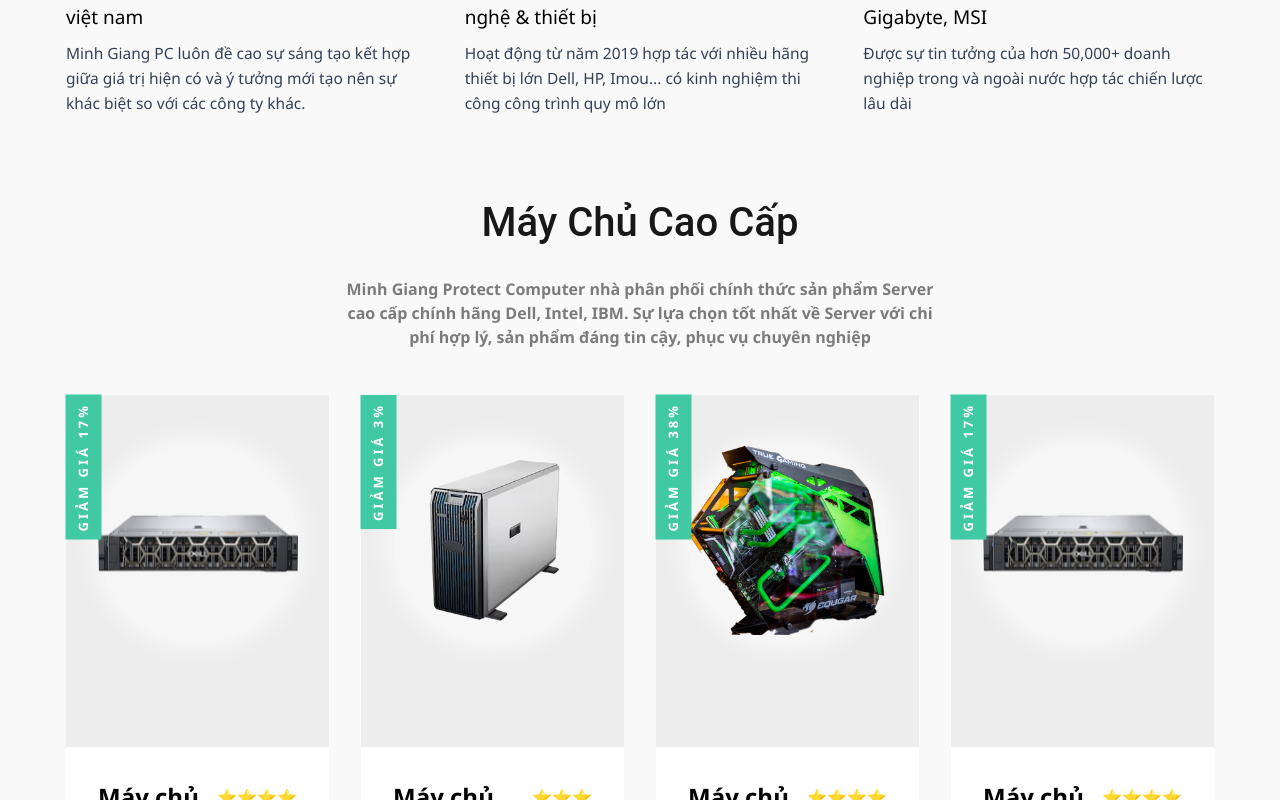
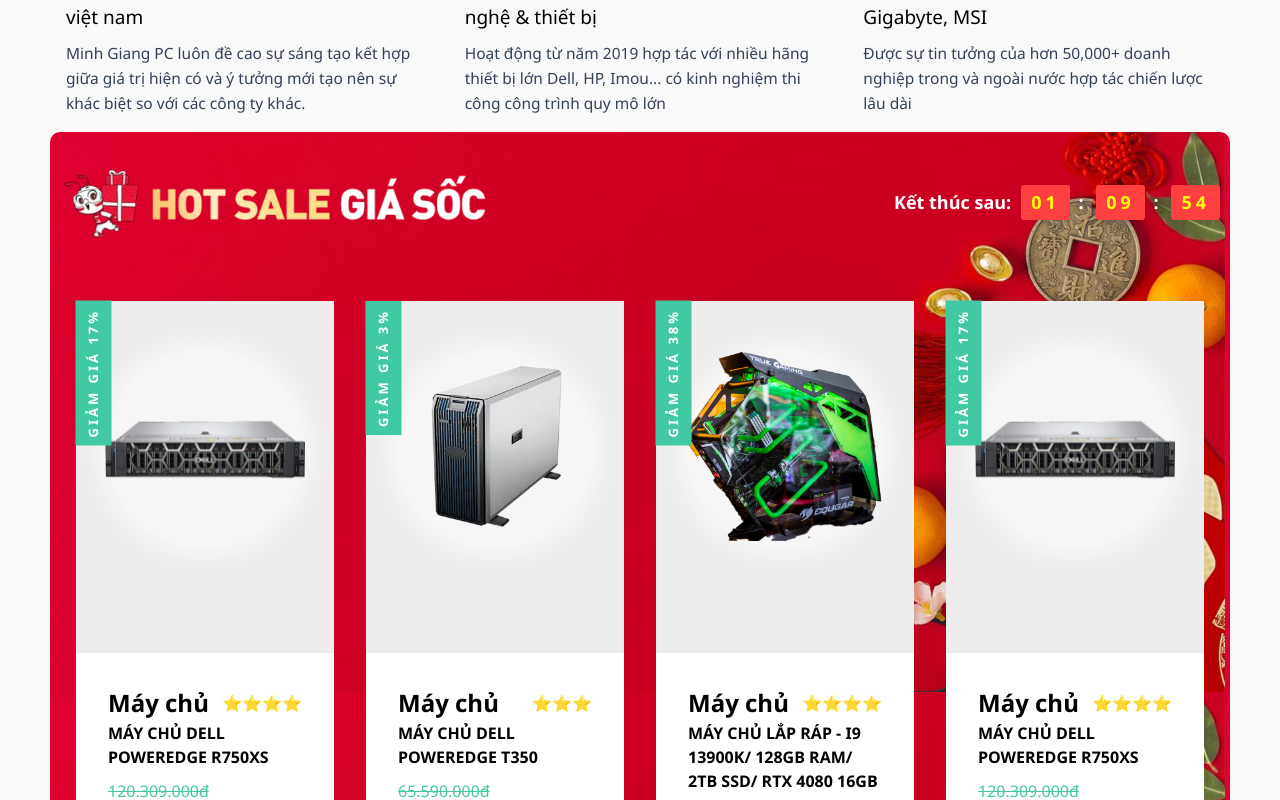
Before and after one commit to copecute/Thuc-Tap-Website-CongTyCongNghe, a React (Create React App) app: page / in a window 1280 px wide. Shown: the part 660-1460 px from the top of the page. Built offline with nearby package versions, Linux system fonts and the light colour scheme.

Commit message:
feat: add sale section on home

```diff
--- a/src/components/ProductsList/ProductsList.module.css
+++ b/src/components/ProductsList/ProductsList.module.css
@@ -1,14 +1,11 @@
-:root{
+:root {
     --white-light: rgba(255, 255, 255, 0.5);
     --alice-blue: #f8f9fa;
     --carribean-green: #40c9a2;
     --gray: #ededed;
 }
-.productImg img {
-        width: 100%;
-        display: block;
-}
-.HeadingTitle{
+
+.HeadingTitle {
     font-size: 2.5rem;
     font-weight: 500;
     text-align: center;
@@ -19,7 +16,7 @@
     text-transform: capitalize;
 }
 
-.textLight{
+.textLight {
     font-size: 1rem;
     font-weight: 600;
     line-height: 1.5;
@@ -28,24 +25,28 @@
 }
 
 /* product section */
-.products{
+.products {
     padding: 3.2rem 0;
 }
-.products .textLight{
+
+.products .textLight {
     text-align: center;
     width: 70%;
     margin: 0.9rem auto;
 }
-.product{
+
+.product {
     margin: 2rem;
     position: relative;
 }
-.productContent{
+
+.productContent {
     background: var(--gray);
     padding: 3rem 0.5rem 2rem 0.5rem;
     cursor: pointer;
 }
-.productImg{
+
+.productImg {
     background: var(--white-light);
     box-shadow: 0 0 20px 10px var(--white-light);
     width: 200px;
@@ -53,14 +54,25 @@
     margin: 0 auto;
     border-radius: 50%;
     transition: background 0.5s ease;
+    pointer-events: none;
+    -webkit-user-select: none;
+    user-select: none;
 }
-.productBtns{
+
+.productImg img {
+    width: 100%;
+    display: block;
+}
+
+.productBtns {
     text-align: center;
     margin-top: 1.4rem;
     opacity: 0;
     transition: opacity 0.6s ease;
 }
-.btnCart, .btnBuy{
+
+.btnCart,
+.btnBuy {
     display: table-cell;
     background: transparent;
     padding: 0.8rem 0;
@@ -72,33 +84,41 @@
     border: none;
     transition: all 0.6s ease;
 }
-.btnCart{
+
+.btnCart {
     background: var(--Giang-primary-color);
     color: white;
 }
-.btnCart:hover{
+
+.btnCart:hover {
     background: var(--Giang-primary-color-1);
 }
-.btnBuy{
+
+.btnBuy {
     background: white;
 }
-.btnBuy:hover{
+
+.btnBuy:hover {
     background: var(--Giang-primary-color-1);
     color: #fff;
 }
-.productInfo{
+
+.productInfo {
     background: white;
     padding: 2rem;
 }
-.productInfoTop{
+
+.productInfoTop {
     display: flex;
     justify-content: space-between;
     align-items: center;
 }
-.rating span{
+
+.rating span {
     color: var(--carribean-green);
 }
-.productName{
+
+.productName {
     color: black;
     display: block;
     text-decoration: none;
@@ -106,28 +126,35 @@
     text-transform: uppercase;
     font-weight: bold;
 }
-.productPrice{
+
+.productPrice {
     padding-top: 0.6rem;
     padding-right: 0.6rem;
     display: inline-block;
 }
-.productPrice:first-of-type{
+
+.productPrice:first-of-type {
     text-decoration: line-through;
     color: var(--carribean-green);
 }
-.productImg img{
+
+.productImg img {
     transition: transform 0.6s ease;
 }
-.product:hover .productImg img{
+
+.product:hover .productImg img {
     transform: scale(1.1);
 }
-.product:hover .productImg{
+
+.product:hover .productImg {
     background: var(--carribean-green);
 }
-.product:hover .productBtns{
+
+.product:hover .productBtns {
     opacity: 1;
 }
-.offInfo .smTitle{
+
+.offInfo .smTitle {
     background: var(--carribean-green);
     color: white;
     font-size: 13px;
@@ -152,21 +179,24 @@
 
 
 /* Media Queries */
-@media screen and (min-width: 800px){
-    .productItems{
+@media screen and (min-width: 800px) {
+    .productItems {
         display: grid;
         grid-template-columns: repeat(3, 1fr);
     }
 }
-@media screen and (min-width: 1200px){
-    .productItems{
+
+@media screen and (min-width: 1200px) {
+    .productItems {
         grid-template-columns: repeat(4, 1fr);
     }
-    .product{
+
+    .product {
         margin-right: 1rem;
         margin-left: 1rem;
     }
-    .products .textLight{
+
+    .products .textLight {
         width: 50%;
     }
 }
--- /dev/null
+++ b/src/components/ProductsList/Sale.js
@@ -0,0 +1,110 @@
+import React, { useState, useEffect, Fragment } from 'react';
+import clsx from 'clsx';
+import Product from './Product';
+import bgSale from '../../assets/images/bg-sale.jpg';
+import titleSale from '../../assets/images/title-sale.png';
+import Style from './ProductsList.module.css';
+import Styles from './Sale.module.css';
+
+function Sale() {
+  const [timeLeft, setTimeLeft] = useState(4200); // 70 phút = 70 * 60 giây
+
+  useEffect(() => {
+    const intervalId = setInterval(() => {
+      if (timeLeft > 0) {
+        setTimeLeft((prevTimeLeft) => prevTimeLeft - 1);
+      } else {
+        clearInterval(intervalId);
+        // Xử lý khi hết thời gian
+      }
+    }, 1000);
+
+    // Clear interval khi component unmount để tránh memory leak
+    return () => clearInterval(intervalId);
+  }, [timeLeft]);
+
+  // Format thời gian hiển thị
+  const hours = String(Math.floor(timeLeft / 3600)).padStart(2, '0');
+  const minutes = String(Math.floor((timeLeft % 3600) / 60)).padStart(2, '0');
+  const seconds = String(timeLeft % 60).padStart(2, '0');
+
+  return (
+    <Fragment>
+      <div
+        className={clsx(Styles.sale)}
+        style={{
+          backgroundImage: `url(${bgSale})`,
+        }}
+      >
+        <div className={clsx(Styles.title)}>
+          <h2>
+            <img src={titleSale} alt="Hot Sale giá sốc" />
+          </h2>
+          <div className={clsx(Styles.flexTime)}>
+            <div className={clsx(Styles.timerFlex)}>
+              Kết thúc sau:
+              <div className={clsx(Styles.timeIn)}>
+                <span>{hours}</span>
+                &nbsp;:&nbsp;
+                <span>{minutes}</span>
+                &nbsp;:&nbsp;
+                <span>{seconds}</span>
+              </div>
+            </div>
+          </div>
+        </div>
+        <div className={clsx(Style.productItems)}>
+          <Product
+            title="Máy chủ Dell PowerEdge R750XS"
+            oldPrice="120.309.000đ "
+            Price="100.309.000đ "
+            category="Máy chủ"
+            star="⭐⭐⭐⭐"
+            image1="/assets/images/products/server/product-1-1.png"
+            image2="/assets/images/products/server/product-1-1.png"
+            image3="/assets/images/products/server/product-1-1.png"
+            image4="/assets/images/products/server/product-1-1.png"
+          />
+
+          <Product
+            title="Máy chủ Dell PowerEdge T350"
+            oldPrice="65.590.000đ"
+            Price="63.690.000đ"
+            category="Máy chủ"
+            star="⭐⭐⭐"
+            image1="/assets/images/products/server/product-2-1.png"
+            image2="/assets/images/products/server/product-2-2.png"
+            image3="/assets/images/products/server/product-2-3.png"
+            image4="/assets/images/products/server/product-2-4.png"
+          />
+
+          <Product
+            title="Máy chủ lắp ráp - I9 13900K/ 128GB Ram/ 2TB SSD/ RTX 4080 16GB"
+            oldPrice="80.000.000đ "
+            Price="50.000.000đ "
+            category="Máy chủ"
+            star="⭐⭐⭐⭐"
+            image1="/assets/images/products/server/product-3-1.png"
+            image2="/assets/images/products/server/product-3-2.png"
+            image3="/assets/images/products/server/product-3-3.png"
+            image4="/assets/images/products/server/product-3-4.png"
+          />
+
+          <Product
+            title="Máy chủ Dell PowerEdge R750XS"
+            oldPrice="120.309.000đ "
+            Price="100.309.000đ "
+            category="Máy chủ"
+            star="⭐⭐⭐⭐"
+            image1="/assets/images/products/server/product-1-1.png"
+            image2="/assets/images/products/server/product-1-1.png"
+            image3="/assets/images/products/server/product-1-1.png"
+            image4="/assets/images/products/server/product-1-1.png"
+          />
+        </div>
+      </div>
+    </Fragment>
+  );
+}
+
+export default Sale;
--- /dev/null
+++ b/src/components/ProductsList/Sale.module.css
@@ -0,0 +1,77 @@
+.sale {
+    padding: 35px 10px 80px;
+    border-radius: 10px;
+    box-sizing: border-box;
+}
+
+.title {
+    justify-content: space-between;
+    align-items: center;
+    margin-bottom: 30px;
+    display: flex;
+    box-sizing: border-box;
+}
+
+.title h2 {
+    padding-left: 0px;
+    background-size: 30px;
+    background-repeat: no-repeat;
+    background-position: 0% 0%;
+    line-height: 35px;
+    color: rgb(255, 0, 0);
+    font-family: Roboto, sans-serif;
+    font-size: 20px;
+    font-weight: 700;
+    text-transform: uppercase;
+    margin: 0px;
+    box-sizing: border-box;
+}
+
+.title h2 img {
+    max-width: 80%;
+    vertical-align: middle;
+    border-style: none;
+    box-sizing: border-box;
+    -webkit-user-select: none; /* Safari */
+    -moz-user-select: none; /* Firefox */
+    -ms-user-select: none; /* IE10+/Edge */
+    user-select: none; /* Standard syntax */
+    -webkit-user-drag: none; /* Safari */
+    user-drag: none; /* Non-standard, Chrome/Opera */
+    -moz-user-drag: none; /* Non-standard, Firefox */
+    -ms-user-drag: none; /* IE/Edge */
+}
+
+.flexTime {
+    display: flex;
+    box-sizing: border-box;
+}
+
+.timerFlex {
+    height: 35px;
+    line-height: 35px;
+    font-weight: 700;
+    font-size: 18px;
+    color: rgb(255, 255, 255);
+    display: flex;
+    box-sizing: border-box;
+}
+
+.timeIn {
+    margin-left: 10px;
+    letter-spacing: 4px;
+    display: flex;
+    box-sizing: border-box;
+}
+
+.timeIn span {
+    color: rgb(250, 255, 9);
+    display: inline-block;
+    padding: 0px 10px;
+    height: 35px;
+    box-shadow: rgba(0, 0, 0, 0.05) 0px 4px 4px 0px;
+    background: none 0% 0% / auto repeat scroll padding-box border-box rgb(255, 64, 64);
+    border-radius: 3px;
+    text-align: center;
+    box-sizing: border-box;
+}
--- a/src/components/layouts/MainLayout/Header/Header.module.css
+++ b/src/components/layouts/MainLayout/Header/Header.module.css
@@ -44,6 +44,8 @@
   flex: 33%;
   align-items: center;
   justify-content: space-around;
+  -webkit-user-select: none;
+  user-select: none;
 }
 
 .header .logo img {
--- a/src/pages/About/Section/3/3.module.css
+++ b/src/pages/About/Section/3/3.module.css
@@ -34,6 +34,7 @@
 .servicesList{
     display: flex;
     flex-wrap: wrap;
+    justify-content: space-between;
 }
 .servicesItem{
     box-shadow: 10px 40px 50px 0px #e5e9f666;
@@ -42,7 +43,7 @@
     width: 350px;
     min-height: 354px;
     padding: 46px 38px;
-    margin: 18.5px;
+    margin: 20px 0;
     width: calc(33.3333% - 37px);
     transition: var(--transition-default);
 }
--- a/src/pages/Home/index.js
+++ b/src/pages/Home/index.js
@@ -4,12 +4,15 @@
 import Session2 from "./Section/2";
 import ServerList from "components/ProductsList/ServerList";
 import EmailServer from "components/ProductsList/EmailServer";
+import Sale from "components/ProductsList/Sale";
+
 
 function Home() {
     return (
         <Fragment>
             <Session1 />
             <Session2 />
+            <Sale />
             <ServerList />
             <EmailServer />
         </Fragment>
```
Also changed, not shown: src/assets/images/bg-sale.jpg (added), src/assets/images/title-sale.png (added).
